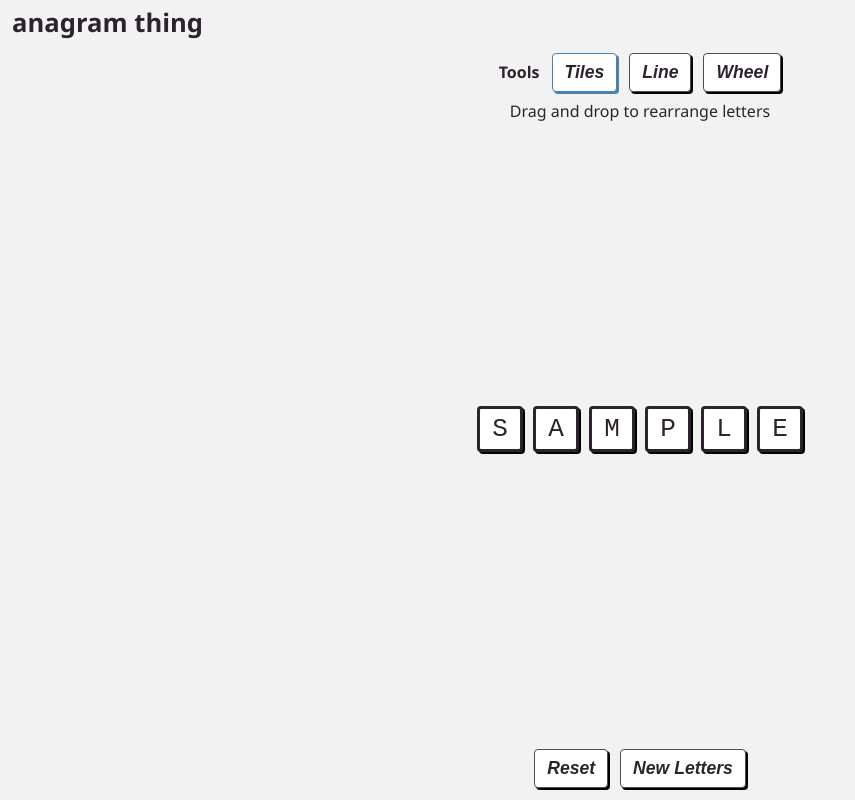
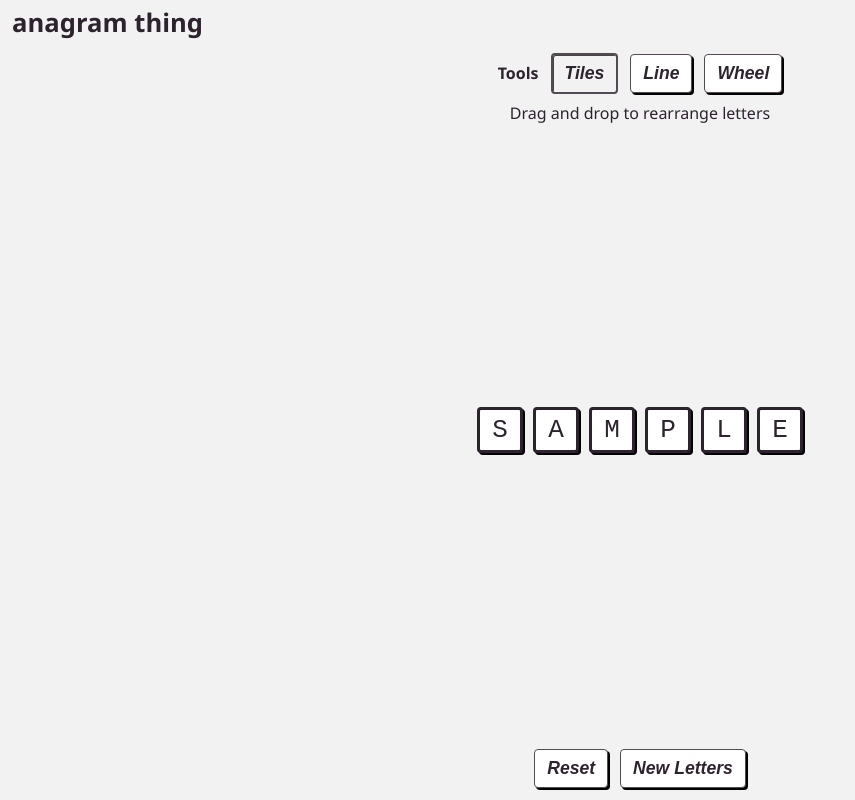
Before and after one commit to akowalz/anagramic, a React (Vite) app: page / in a window 1280 px wide. Both pictures are taken after typing "Sample" into the empty fields and a click on the button "Let's anagram". Shown: the whole page, without its empty margins (0-855 px from the left). Built offline with nearby package versions, Linux system fonts and the light colour scheme.

Commit message:
new tile colors

```diff
--- a/src/Form/Form.tsx
+++ b/src/Form/Form.tsx
@@ -29,7 +29,14 @@ export default function Form({
   }
 
   return (
-    <form className="form" onSubmit={() => submit()} autoComplete="off">
+    <form
+      className="form"
+      onSubmit={(e) => {
+        e.preventDefault();
+        submit();
+      }}
+      autoComplete="off"
+    >
       <div className="form-label">Enter letters to anagram:</div>
 
       <input
--- a/src/index.css
+++ b/src/index.css
@@ -27,7 +27,7 @@ body {
   --light: #e0ddcf;
   --lighter: #f2f2f2;
   --lightest: #f1f0ea;
-  --highlight: steelblue;
+  --highlight: orange;
 
   /* App background alias */
   --app-bg: var(--lighter);
@@ -62,8 +62,9 @@ button {
 }
 
 button.active {
-  border-color: var(--highlight);
-  box-shadow: 2px 2px var(--highlight);
+  background: var(--lighter);
+  border: 2px solid var(--dark);
+  box-shadow: inset 1px 1px 0 var(--darker)
 }
 
 @media(hover: hover) {
```
